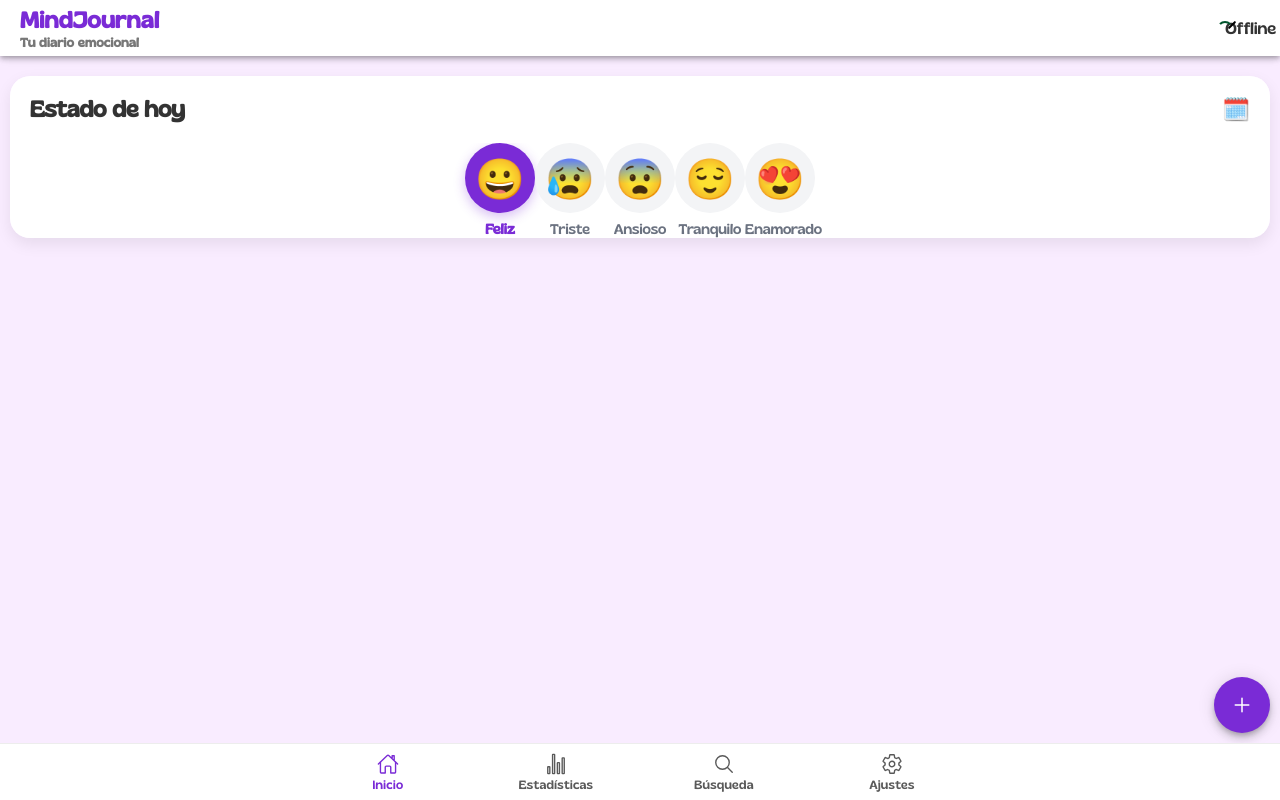
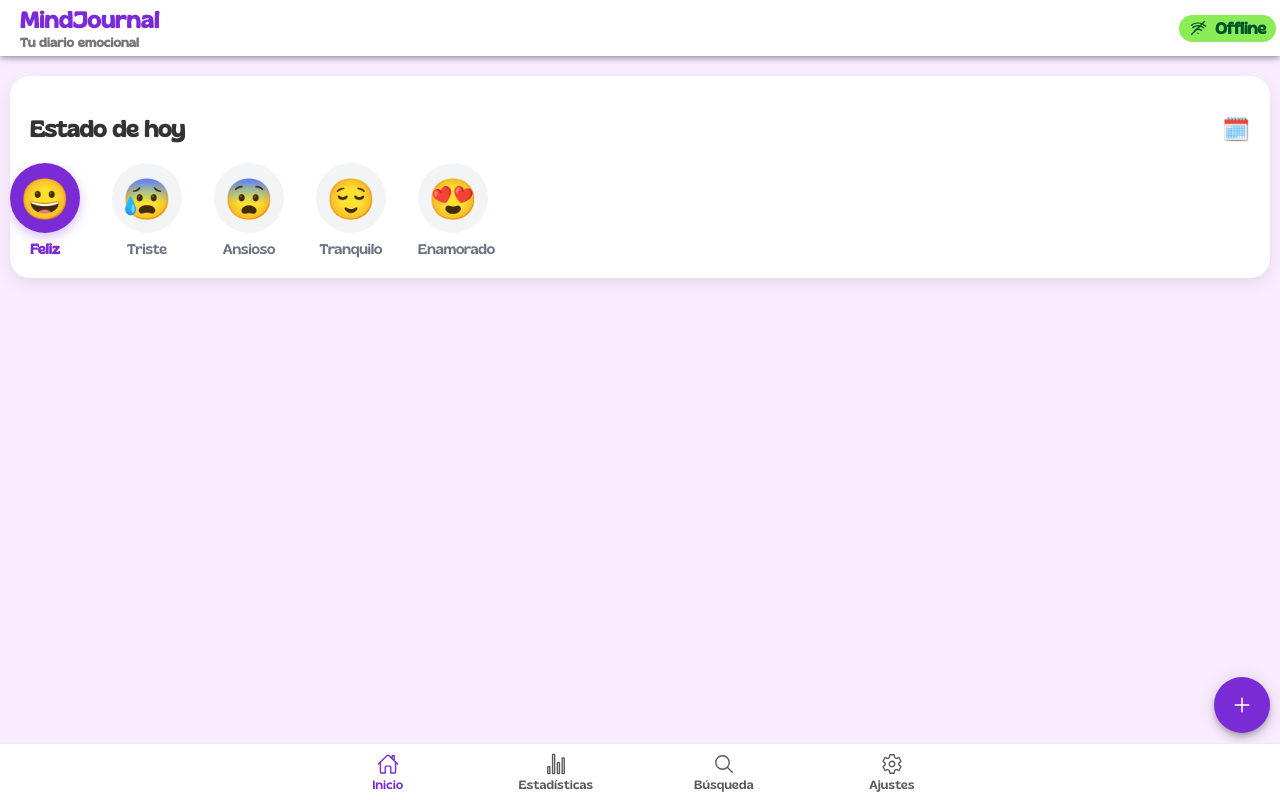
Before and after one commit to Johana1618/MindJournal, a React (Vite) app: page /diario in a window 1280 px wide. Built offline with nearby package versions, Linux system fonts and the light colour scheme.

Commit message:
Cambios finales en inicio

```diff
--- a/src/pages/Diario.css
+++ b/src/pages/Diario.css
@@ -145,6 +145,7 @@ ion-modal.custom-modal ion-footer ion-button[color="primary"] {
   background: rgba(255, 255, 255, 0.98);
   backdrop-filter: blur(10px);
   margin-bottom: 24px;
+  padding: 20px 0; /* Para darle aire */
 }
 
 .estado-hoy-card .Titulos {
@@ -183,18 +184,16 @@ ion-modal.custom-modal ion-footer ion-button[color="primary"] {
 
 .mood-scroll-container {
   display: flex;
+  overflow-x: auto !important;
   overflow-y: hidden;
-  scroll-behavior: smooth;
+  justify-content: flex-start !important;
+  gap: 14px;
   -webkit-overflow-scrolling: touch;
-  scrollbar-width: thin;
-  scrollbar-color: #dbd1d1 #f3f4f6;
-  justify-content: center;
 }
 
-/* Webkit browsers (Chrome, Safari, Edge) */
 .mood-scroll-container::-webkit-scrollbar {
-  height: 8px;
-  display: block;
+  height: 8px !important;
+  display: block !important;
 }
 
 .mood-scroll-container::-webkit-scrollbar-track {
@@ -225,6 +224,7 @@ ion-modal.custom-modal ion-footer ion-button[color="primary"] {
   gap: 8px;
   min-width: 70px;
   flex-shrink: 1;
+  margin-right: 18px;
 }
 
 .mood-label-text {
@@ -430,44 +430,58 @@ ion-modal.custom-modal ion-footer ion-button[color="primary"] {
   margin: 0 6px;
 }
 
-/* Icono WiFi OFF */
-.header-status-wifi-off {
-  position: relative;
-  width: 14px;
-  height: 14px;
+/* ===== Indicador de estado (contenedor wifi + texto) ===== */
+.header-status-pill {
+  display: flex;
+  align-items: center;
+  gap: 6px;                 /* Espacio entre ícono y texto */
+  padding: 4px 8px;
+  background: transparent;  /* No se cambia tu estilo */
+  font-size: 0.85rem;
+  font-weight: 600;
 }
 
-/* Arco WiFi */
-.header-status-wifi-off::before {
-  content: "";
-  position: absolute;
-  left: 50%;
-  top: 2px;
-  transform: translateX(-50%);
-  width: 12px;
-  height: 12px;
-  border: 2px solid transparent;
-  border-top-color: #00542c;
-  border-radius: 50%;
+.header-status-pill.offline {
+  color: #000;              /* Texto Offline */
+}
+/* ===== BADGE CONTENEDOR ===== */
+.status-badge {
+  display: flex;
+  align-items: center;
+  gap: 8px;                     /* separación entre ícono y texto */
+  padding: 8px 16px;
+  background: #8cec57;          /* VERDE de fondo (igual al de tu imagen) */
+  border-radius: 40px;          /* forma ovalada */
+  font-weight: 700;
+  width: fit-content;
 }
 
-/* Rayita de corte */
-.header-status-wifi-off::after {
-  content: "";
-  position: absolute;
-  top: 5px;
-  left: 2px;
-  width: 10px;
-  height: 2px;
-  background: #000000;
-  transform: rotate(-45deg);
-  border-radius: 2px;
+/* Texto */
+.status-text {
+  color: #00542c !important;    /* Verde oscuro del texto */
+  font-size: 1rem;
 }
 
-/* Header status visible en mobile */
-.header-status {
-  display: flex !important;
+/* ===== ICONO WIFI OFF ===== */
+/* Badge verde con icono + texto */
+.status-badge {
+  display: flex;
+  align-items: center;
+  gap: 8px;
+  padding: 6px 14px;
+  background: #8cec57;      /* verde claro */
+  border-radius: 40px;       /* forma ovalada */
+  font-weight: 700;
+  width: fit-content;
+  padding: 4px 10px;
 }
+
+.status-text {
+  color: #00542c;            /* verde oscuro */
+  font-size: 0,90 rem;
+}
+
+
 
 /* ===== BOTONES EDITAR / BORRAR ===== */
 
@@ -509,15 +523,7 @@ ion-modal.custom-modal ion-footer ion-button[color="primary"] {
 
 /* ===== Ocultar scroll pero mantenerlo funcional ===== */
 
-/* iOS / Safari / Chrome */
-::-webkit-scrollbar {
-  display: none !important;
-}
 
-/* Firefox */
-* {
-  scrollbar-width: none !important;
-}
 
 /* Contenedores principales */
 html, body, ion-content, .diario-inner {
--- a/src/pages/Diario.tsx
+++ b/src/pages/Diario.tsx
@@ -24,17 +24,16 @@ import {
   IonItemDivider,
   IonDatetime,
 } from "@ionic/react";
+
 import { useEffect, useState, useRef } from "react";
-import {
-  addOutline,
-  createOutline,
-  trashOutline,
-} from "ionicons/icons";
+import { addOutline, createOutline, trashOutline } from "ionicons/icons";
 
 import * as Diary from "../services/diary";
 import { Entry, Mood } from "../services/diary";
 
 import "./Diario.css";
+
+/* ------------------ CONSTANTES ------------------ */
 
 const MOOD_LABEL: Record<Mood, string> = {
   feliz: "Feliz",
@@ -52,6 +51,8 @@ const MOOD_EMOJI: Record<Mood, string> = {
   motivado: "😍",
 };
 
+/* ------------------ COMPONENTE ------------------ */
+
 const Diario: React.FC = () => {
   const [items, setItems] = useState<Entry[]>([]);
   const [showCreate, setShowCreate] = useState(false);
@@ -63,6 +64,8 @@ const Diario: React.FC = () => {
   const [entryDate, setEntryDate] = useState<string>(new Date().toISOString());
 
   const pageRef = useRef<HTMLElement | null>(null);
+
+  /* ------------------ CARGA INICIAL ------------------ */
 
   async function load() {
     const all = await Diary.getAll();
@@ -77,6 +80,8 @@ const Diario: React.FC = () => {
   useEffect(() => {
     load();
   }, []);
+
+  /* ------------------ FORM ------------------ */
 
   function resetForm() {
     setText("");
@@ -101,10 +106,7 @@ const Diario: React.FC = () => {
   async function onCreate() {
     const t = text.trim();
     if (!t) return;
-    const tags = tagsText
-      .split(",")
-      .map((s) => s.trim())
-      .filter(Boolean);
+    const tags = tagsText.split(",").map((s) => s.trim()).filter(Boolean);
 
     await Diary.add(t, mood, tags, entryDate);
     setShowCreate(false);
@@ -116,10 +118,7 @@ const Diario: React.FC = () => {
     if (!showEdit) return;
     const t = text.trim();
     if (!t) return;
-    const tags = tagsText
-      .split(",")
-      .map((s) => s.trim())
-      .filter(Boolean);
+    const tags = tagsText.split(",").map((s) => s.trim()).filter(Boolean);
 
     await Diary.update({
       ...showEdit,
@@ -128,6 +127,7 @@ const Diario: React.FC = () => {
       tags,
       dateISO: entryDate,
     });
+
     setShowEdit(null);
     resetForm();
     await load();
@@ -138,11 +138,15 @@ const Diario: React.FC = () => {
     await load();
   }
 
+  /* ------------------ DATOS DEL DÍA ------------------ */
+
   const todayISO = new Date().toISOString().slice(0, 10);
   const todayEntry =
     items.find((e) => e.dateISO.slice(0, 10) === todayISO) || items[0] || null;
 
   const recentEntries = items.slice(0, 3);
+
+  /* ------------------ RENDER ------------------ */
 
   return (
     <IonPage ref={pageRef as any}>
@@ -152,20 +156,40 @@ const Diario: React.FC = () => {
             <div className="diario-logo-title">MindJournal</div>
             <div className="diario-logo-subtitle">Tu diario emocional</div>
           </IonTitle>
-          <IonButtons slot="end" className="header-status">
-            <span className="header-status-pill offline">
-              <span className="header-status-wifi-off" />
-              Offline
-            </span>
+
+          {/* BADGE OFFLINE */}
+          <IonButtons slot="end">
+            <div className="status-badge">
+              {/* Ícono Wifi OFF (SVG) */}
+              <svg
+                xmlns="http://www.w3.org/2000/svg"
+                width="18"
+                height="18"
+                viewBox="0 0 24 24"
+                fill="#00542c"
+              >
+                <path d="M12 20c.6 0 1-.4 1-1s-.4-1-1-1-1 .4-1 1 .4 1 1 1zm4.9-3.9l.7-.7c.2-.2.2-.5 0-.7-1.4-1.4-3.3-2.2-5.3-2.2s-3.9.8-5.3 2.2c-.2.2-.2.5 0 .7l.7.7c.2.2.5.2.7 0 1-1 2.4-1.6 3.9-1.6s2.9.6 3.9 1.6c.2.2.6.2.8 0zm2.8-2.8l.7-.7c.2-.2.2-.5 0-.7C17.8 9.2 15 8 12 8s-5.8 1.2-7.7 3.1c-.2.2-.2.5 0 .7l.7.7c.2.2.5.2.7 0C7.1 10.7 9.4 10 12 10s4.9.7 6.3 2.1c.3.2.6.2.8 0zm2.8-2.8l.7-.7c.2-.2.2-.5 0-.7C19.6 6 16 4.5 12 4.5S4.4 6 2.6 7.9c-.2.2-.2.5 0 .7l.7.7c.2.2.5.2.7 0C5.5 7.1 8.6 6 12 6s6.5 1.1 8 3.3c.2.3.5.3.7 0z" />
+                <line
+                  x1="3"
+                  y1="21"
+                  x2="21"
+                  y2="3"
+                  stroke="#00542c"
+                  strokeWidth="2"
+                />
+              </svg>
+
+              <span className="status-text">Offline</span>
+            </div>
           </IonButtons>
         </IonToolbar>
       </IonHeader>
 
+      {/* ----------- CONTENIDO ----------- */}
       <IonContent className="diario-page ion-padding">
-        {items.length === 0 && (
-          <IonNote className="diario-empty"></IonNote>
-        )}
+        {items.length === 0 && <IonNote className="diario-empty"></IonNote>}
 
+        {/* ESTADO DE HOY */}
         <IonCard className="estado-hoy-card">
           <IonCardHeader className="Titulos">
             <div className="header-content">
@@ -173,13 +197,15 @@ const Diario: React.FC = () => {
               <IonCardTitle className="calendar-icon">🗓️</IonCardTitle>
             </div>
           </IonCardHeader>
+
           <IonCardContent>
             <div className="mood-scroll-container">
               {(Object.keys(MOOD_LABEL) as Mood[]).map((m) => (
                 <div key={m} className="mood-item">
                   <div
-                    className={`mood-circle ${m === (todayEntry?.mood ?? mood) ? "selected" : ""
-                      }`}
+                    className={`mood-circle ${
+                      m === (todayEntry?.mood ?? mood) ? "selected" : ""
+                    }`}
                   >
                     <span className="mood-emoji-large">
                       {MOOD_EMOJI[m]}
@@ -192,11 +218,14 @@ const Diario: React.FC = () => {
           </IonCardContent>
         </IonCard>
 
+        {/* ENTRADAS RECIENTES */}
         {items.length > 0 && (
           <>
             <div className="section-header">
               <h2>Mis entradas</h2>
-              <h2><a href="">Ver todas</a></h2>
+              <h2>
+                <a href="">Ver todas</a>
+              </h2>
             </div>
 
             {recentEntries.map((e) => (
@@ -219,12 +248,8 @@ const Diario: React.FC = () => {
 
                 <IonCardContent>
                   <div className="entrada-header">
-                    <span className="entrada-mood">
-                      {MOOD_EMOJI[e.mood]}
-                    </span>
-                    <span className="entrada-label">
-                      {MOOD_LABEL[e.mood]}
-                    </span>
+                    <span className="entrada-mood">{MOOD_EMOJI[e.mood]}</span>
+                    <span className="entrada-label">{MOOD_LABEL[e.mood]}</span>
                     <span className="entrada-date">
                       {new Date(e.dateISO).toLocaleDateString("es-ES", {
                         day: "numeric",
@@ -233,6 +258,7 @@ const Diario: React.FC = () => {
                       })}
                     </span>
                   </div>
+
                   <p className="entrada-text">{e.text}</p>
                 </IonCardContent>
               </IonCard>
@@ -240,12 +266,14 @@ const Diario: React.FC = () => {
           </>
         )}
 
+        {/* FAB AGREGAR */}
         <IonFab vertical="bottom" horizontal="end" slot="fixed">
           <IonFabButton color="primary" onClick={openCreate}>
             <IonIcon icon={addOutline} />
           </IonFabButton>
         </IonFab>
 
+        {/* MODAL CREAR */}
         <IonModal
           isOpen={showCreate}
           onDidDismiss={() => setShowCreate(false)}
@@ -254,9 +282,11 @@ const Diario: React.FC = () => {
         >
           <IonHeader translucent>
             <IonToolbar>
-              <IonTitle className="entry-modal-title">Cómo estás hoy ?</IonTitle>
+              <IonTitle className="entry-modal-title">Cómo estás hoy?</IonTitle>
               <IonButtons slot="end">
-                <IonButton onClick={() => setShowCreate(false)}>Cerrar</IonButton>
+                <IonButton onClick={() => setShowCreate(false)}>
+                  Cerrar
+                </IonButton>
               </IonButtons>
             </IonToolbar>
           </IonHeader>
@@ -278,40 +308,22 @@ const Diario: React.FC = () => {
             <IonItemDivider className="entry-modal-divider">
               Estado de ánimo
             </IonItemDivider>
+
             <IonRadioGroup
               value={mood}
               onIonChange={(e) => setMood(e.detail.value as Mood)}
             >
-              <IonItem className="entry-mood-item">
-                <IonLabel>
-                  <span className="mood-emoji">😀</span> Feliz
-                </IonLabel>
-                <IonRadio slot="end" value="feliz" />
-              </IonItem>
-              <IonItem className="entry-mood-item">
-                <IonLabel>
-                  <span className="mood-emoji">😰</span> Triste
-                </IonLabel>
-                <IonRadio slot="end" value="triste" />
-              </IonItem>
-              <IonItem className="entry-mood-item">
-                <IonLabel>
-                  <span className="mood-emoji">😨</span> Ansioso
-                </IonLabel>
-                <IonRadio slot="end" value="ansioso" />
-              </IonItem>
-              <IonItem className="entry-mood-item">
-                <IonLabel>
-                  <span className="mood-emoji">😌</span> Tranquilo
-                </IonLabel>
-                <IonRadio slot="end" value="tranquilo" />
-              </IonItem>
-              <IonItem className="entry-mood-item">
-                <IonLabel>
-                  <span className="mood-emoji">😍</span> Enamorado
-                </IonLabel>
-                <IonRadio slot="end" value="motivado" />
-              </IonItem>
+              {["feliz", "triste", "ansioso", "tranquilo", "motivado"].map(
+                (m) => (
+                  <IonItem key={m} className="entry-mood-item">
+                    <IonLabel>
+                      <span className="mood-emoji">{MOOD_EMOJI[m]}</span>{" "}
+                      {MOOD_LABEL[m]}
+                    </IonLabel>
+                    <IonRadio slot="end" value={m} />
+                  </IonItem>
+                )
+              )}
             </IonRadioGroup>
 
             <div className="entry-modal-calendar">
@@ -323,11 +335,9 @@ const Diario: React.FC = () => {
                 value={entryDate}
                 onIonChange={(ev) => {
                   const val = ev.detail.value;
-                  if (typeof val === "string") {
-                    setEntryDate(val);
-                  } else if (Array.isArray(val) && val.length > 0 && typeof val[0] === "string") {
-                    setEntryDate(val[0]);
-                  }
+                  if (typeof val === "string") setEntryDate(val);
+                  else if (Array.isArray(val) && val[0])
+                    setEntryDate(val[0] as string);
                 }}
               />
             </div>
@@ -349,6 +359,7 @@ const Diario: React.FC = () => {
           </IonFooter>
         </IonModal>
 
+        {/* MODAL EDITAR */}
         <IonModal
           isOpen={!!showEdit}
           onDidDismiss={() => setShowEdit(null)}
@@ -378,30 +389,21 @@ const Diario: React.FC = () => {
             </IonItem>
 
             <IonItemDivider>Estado de ánimo</IonItemDivider>
+
             <IonRadioGroup
               value={mood}
               onIonChange={(e) => setMood(e.detail.value as Mood)}
             >
-              <IonItem>
-                <IonLabel>😀 Feliz</IonLabel>
-                <IonRadio slot="end" value="feliz" />
-              </IonItem>
-              <IonItem>
-                <IonLabel>😰 Triste</IonLabel>
-                <IonRadio slot="end" value="triste" />
-              </IonItem>
-              <IonItem>
-                <IonLabel>😨 Ansioso</IonLabel>
-                <IonRadio slot="end" value="ansioso" />
-              </IonItem>
-              <IonItem>
-                <IonLabel>😌 Tranquilo</IonLabel>
-                <IonRadio slot="end" value="tranquilo" />
-              </IonItem>
-              <IonItem>
-                <IonLabel>😍 Enamorado</IonLabel>
-                <IonRadio slot="end" value="motivado" />
-              </IonItem>
+              {["feliz", "triste", "ansioso", "tranquilo", "motivado"].map(
+                (m) => (
+                  <IonItem key={m}>
+                    <IonLabel>
+                      {MOOD_EMOJI[m]} {MOOD_LABEL[m]}
+                    </IonLabel>
+                    <IonRadio slot="end" value={m} />
+                  </IonItem>
+                )
+              )}
             </IonRadioGroup>
 
             <IonItem>
```
